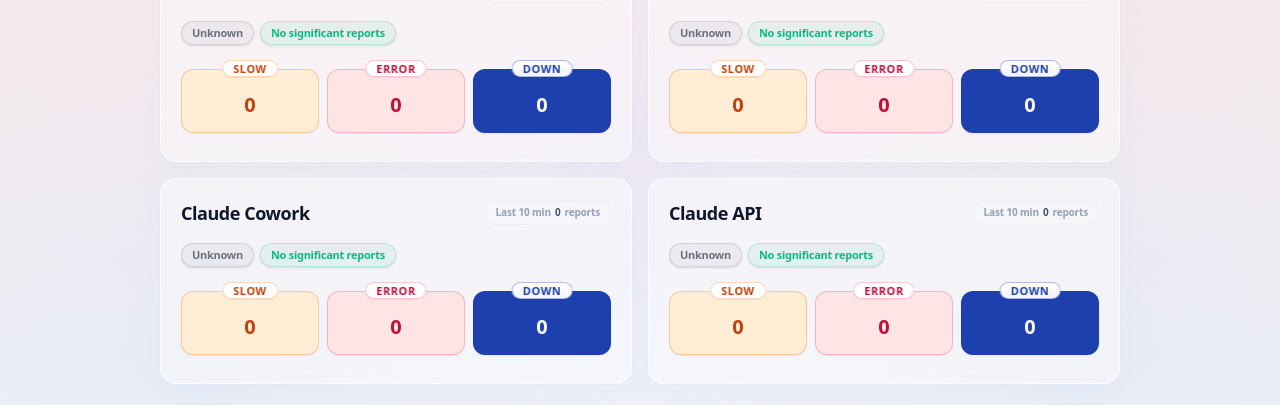
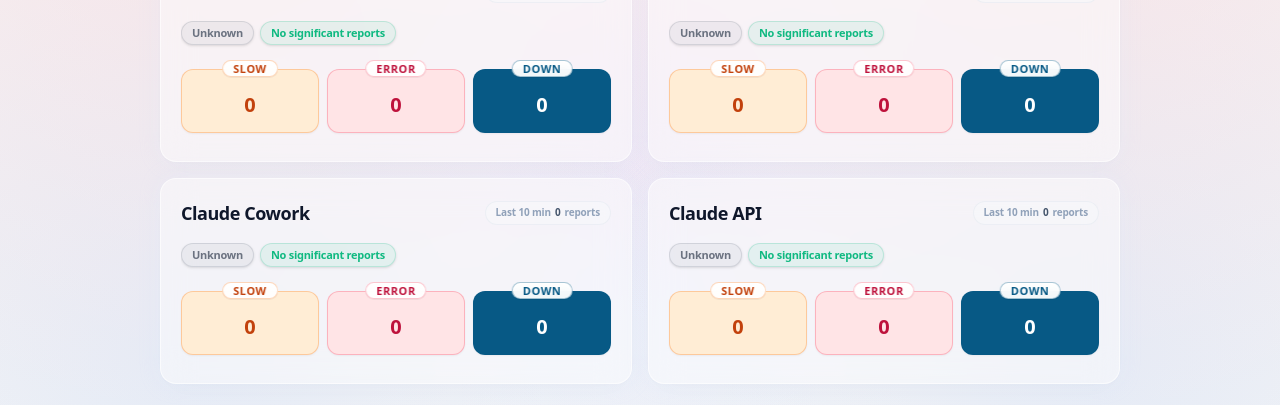
Before and after one commit to dobbylee/notjustyou, a Next.js app: page / in a window 1280 px wide. Shown: the part 284-689 px from the top of the page. Built offline with nearby package versions, Linux system fonts and the light colour scheme; no server answers.

Commit message:
UI Modernization Phase 12: Adjust DOWN button to cool-toned sky blue

```diff
--- a/app/globals.css
+++ b/app/globals.css
@@ -38,10 +38,10 @@
   --error-button-border: rgba(244, 63, 94, 0.3);
   --error-button-text: #be123c;
 
-  --down-button-bg: #1e40af;
-  --down-button-border: rgba(30, 64, 175, 0.35);
+  --down-button-bg: #075985;
+  --down-button-border: rgba(7, 89, 133, 0.35);
   --down-button-text: #ffffff;
-  --down-button-label-text: #1e40af;
+  --down-button-label-text: #075985;
 }
 
 * {
```
